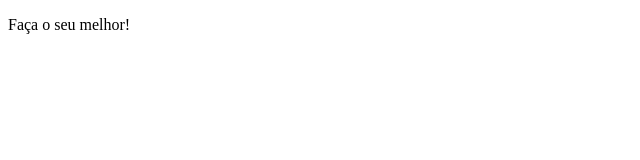
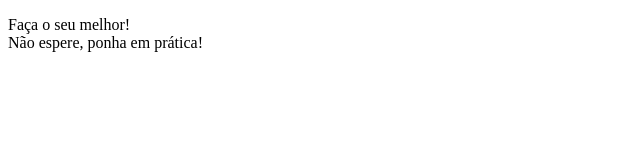
Before and after one commit to gabrielpereira101/bootcamp3-2023-devjr-3, a plain HTML site: page index.html in a window 1280 px wide. Shown: the whole page, without its empty margins (0-640 px from the left). Drawn offline with Linux system fonts and the light colour scheme.

Commit message:
Não espere, ponha em prática!

```diff
--- a/index.html
+++ b/index.html
@@ -7,6 +7,7 @@
     <title>Document</title>
 </head>
 <body>
-    <p>Faça o seu melhor!</p>
+    <p>Faça o seu melhor! <br>
+       Não espere, ponha em prática!</p>
 </body>
 </html>
```
